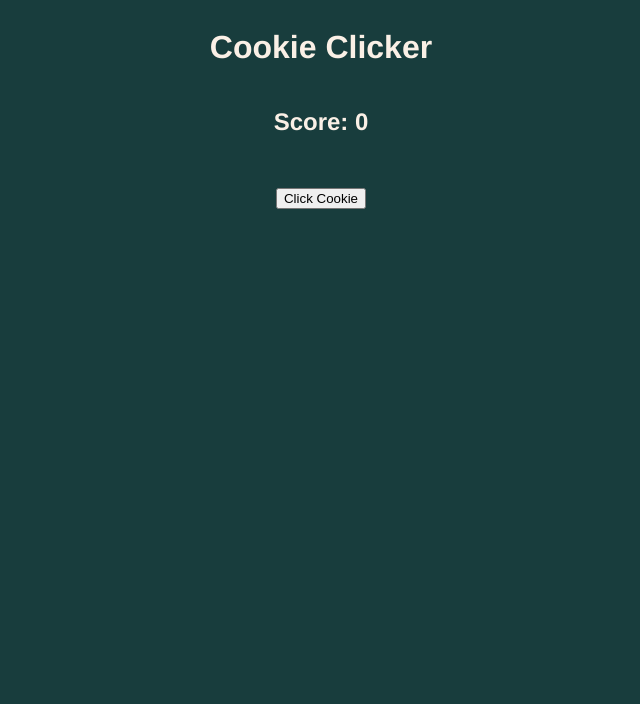
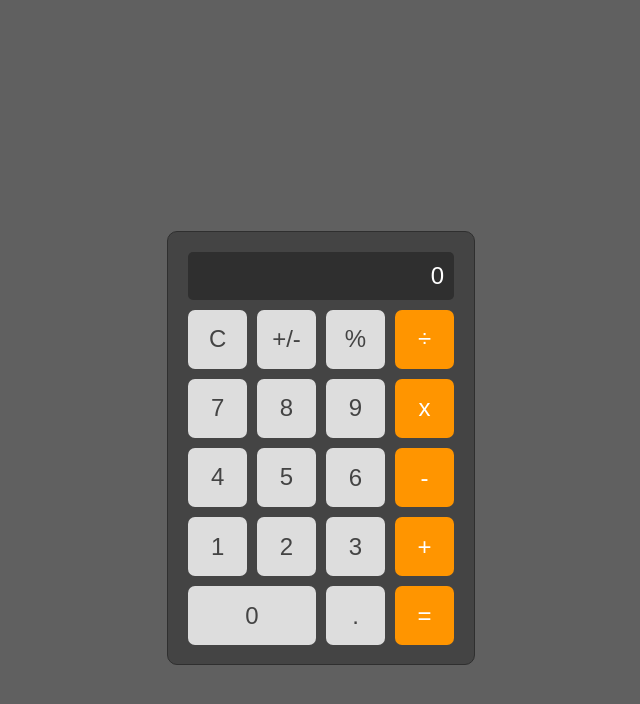
Before and after one commit to VanceyA/vanillaJSCookieClicker, a plain HTML site: page index.html in a window 1280 px wide. Shown: the whole page, without its empty margins (319-959 px from the left). Drawn offline with Linux system fonts and the light colour scheme.

Commit message:
Totall Real Calculator

```diff
--- a/index.html
+++ b/index.html
@@ -1,20 +1,34 @@
 <!DOCTYPE html>
-<html lang="en">
+<html>
 <head>
-    <meta charset="UTF-8">
-    <meta name="viewport" content="width=device-width, initial-scale=1.0">
-    <title>Cookie Clicker</title>
+    <title>Totally Real Calculator</title>
     <link rel="stylesheet" href="style.css">
 </head>
 <body>
-    <div id="headerContainer">
-        <h1 id="title">Cookie Clicker</h1>
-        <h2 id="score">Score: 0</h2>
+    <div id="header" class="header"></div>
+    <div class="calculatorBody">
+        <div id="display" class="display">0</div>
+        <button onclick="clearDisplay()" class="button">C</button>
+        <button onclick="negative()" class="button">+/-</button>
+        <button onclick="percent()" class="button">%</button>
+        <button onclick="divide()" class="button orange">÷</button>
+        <button onclick="numberInput('7')" class="button">7</button>
+        <button onclick="numberInput('8')" class="button">8</button>
+        <button onclick="numberInput('9')" class="button">9</button>
+        <button onclick="multiply()" class="button orange">x</button>
+        <button onclick="numberInput('4')" class="button">4</button>
+        <button onclick="numberInput('5')" class="button">5</button>
+        <button onclick="numberInput('6')" class="button">6</button>
+        <button onclick="subtract()" class="button orange">-</button>
+        <button onclick="numberInput('1')" class="button">1</button>
+        <button onclick="numberInput('2')" class="button">2</button>
+        <button onclick="numberInput('3')" class="button">3</button>
+        <button onclick="add()" class="button orange">+</button>
+        <button onclick="numberInput('0')" class="button zero">0</button>
+        <button onclick="decimal()" class="button">.</button>
+        <button onclick="calculate()" class="button orange">=</button>
     </div>
-    <div id="cookieContainer">
-        <button id="cookieButton" onclick="addCookie()">Click Cookie</button>
-    </div>
-
+    <!-- Use JS to add button here after 10 second that will be able to activate party mode. -->
 
     <script src="index.js"></script>
 </body>
--- a/index.js
+++ b/index.js
@@ -1,12 +1,149 @@
-let score = 0;
+let first = 0;
+let selected = 1;
+let second = 0;
+let numberIsInt = true;
+let mode;
+let negativity = false;
 
-let scoreDisplay = document.querySelector("#score");
+let header = document.querySelector("#header")
+let display = document.querySelector("#display");
 
-function random(min, max) {
-    return Math.floor(Math.random() * (max - min + 1)) + min;
+function numberInput(number) {
+    if (selected === 1) {
+        if (first === 0) {
+            first = number;
+            display.innerHTML = first;
+        } else {
+            first += number;
+            display.innerHTML = first;
+        }
+    } else {
+        if (second === 0) {
+            second = number;
+            display.innerHTML = second;
+        } else {
+            second += number;
+            display.innerHTML = second;
+        }
+    }
 }
 
-function addCookie() {
-    score++;
-    scoreDisplay.innerHTML = `Score: ${score}`;
+function clearDisplay() {
+    console.log("Cleared!");
+    header.innerHTML = "";
+    selected = 1;
+    first = 0;
+    second = 0;
+    display.innerHTML = first;
 }
+
+function negative() {
+    header.innerHTML = "Always negative, try being happy for once. Maybe try touching some grass or something."
+    negativity = !negativity;
+    if (negativity) {
+        if (selected === 1) {
+            first = "-" + first;
+            display.innerHTML = first;
+        } else {
+            second = "-" + second;
+            display.innerHTML = second;
+        }
+
+    } else {
+        if (selected === 1) {
+            first = first.slice(1);
+            display.innerHTML = first;
+        } else {
+            second = second.slice(1);
+            display.innerHTML = second;
+        }
+    }
+}
+
+function percent() {
+    header.innerHTML = "No.";
+}
+
+function divide() {
+    if (selected === 1) {
+        selected = 2;
+        mode = "division";
+        display.innerHTML = second;
+    } else {
+        header.innerHTML = "I can only do so much.";
+    }
+}
+
+function multiply() {
+    if (selected === 1) {
+        selected = 2;
+        mode = "multiplication";
+        display.innerHTML = second;
+    } else {
+        header.innerHTML = "Too much math. That's boring.";
+    }
+}
+
+function subtract() {
+    if (selected === 1) {
+        selected = 2;
+        mode = "subtraction";
+        display.innerHTML = second;
+    } else {
+        header.innerHTML = "You're already low enough.";
+    }
+}
+
+function add() {
+    if (selected === 1) {
+        selected = 2;
+        mode = "addition";
+        display.innerHTML = second;
+    } else {
+        header.innerHTML = "You don't need to add more than that.";
+    }
+}
+
+function decimal() {
+    if (numberIsInt) {
+        numberIsInt = !numberIsInt;
+        if (selected === 1) {
+            first += ".";
+            display.innerHTML = first;
+        } else {
+            second += ".";
+            display.innerHTML = second;
+        }
+    } else {
+        numberIsInt = !numberIsInt;
+        if (selected === 1) {
+            first = first.replace('.', '');
+            display.innerHTML = first;
+        } else {
+            second = second.replace('.', '');
+            display.innerHTML = second;
+        }
+    }
+}
+
+function calculate() {
+    if (first && second) {
+        if (mode === "multiplication") {
+            header.innerHTML = "How about you multiply those grades and what do you get? Zero, you get zero because 0 * 0 is 0. Screw you, go do your homework.";
+        } else {
+            header.innerHTML = "Survey says you should figure this one out on your own.";
+        }
+    } else {
+        header.innerHTML = "YOU NEED TO USE BOTH NUMBERS NUMB NUTS!!!";
+    }
+}
+
+let choice = Math.floor(Math.random() * (10 - 0));
+let allButtons = document.querySelectorAll("button");
+if (choice === 0) {
+    allButtons.forEach((button) => {
+        button.innerHTML = "ඞ";
+    });
+    display.innerHTML = "ඞ";
+    header.innerHTML = "ඞ";
+}
--- a/style.css
+++ b/style.css
@@ -1,31 +1,66 @@
-/*
-
-Colors:
-#040D12 (Black)
-#183D3D (Dark Green)
-#5C8374 (Mid green)
-#93B1A6 (Light Green)
-#FAF0E6 (Creamy White)
-
-*/
+html {
+    user-select: none;
+}
 
 body {
-    font-family: Helvetica, sans-serif;
-    color: #FAF0E6;
-    background-color: #183D3D;
+    display: flex;
+    justify-content: center;
+    align-items: center;
+    flex-direction: column;
+    height: 100vh;
+    margin: 0;
+    background-color: #606060;
+    font-family: Arial, Helvetica, sans-serif;
 }
 
-#headerContainer {
-    display: flex;
-    flex-direction: column;
-    justify-content: center;
-    align-items: center;
-    padding-bottom: 2em;
+.header {
+    color: white;
+    margin: 1em 1em;
+    font-size: 48px;
+    text-align: center;
 }
 
-#cookieContainer {
-    display: flex;
-    flex-direction: column;
-    justify-content: center;
-    align-items: center;
+.calculatorBody {
+    background-color: #444;
+    border: 1px solid #2f2f2f;
+    border-radius: 10px;
+    padding: 20px;
+    display: grid;
+    grid-template-columns: repeat(4, 1fr);
+    grid-gap: 10px;
 }
+
+.display {
+    grid-column: 1 / 5;
+    background-color: #2f2f2f;
+    color: white;
+    font-size: 24px;
+    text-align: right;
+    padding: 10px;
+    border-radius: 5px;
+}
+
+.button {
+    aspect-ratio: 1 / 1;
+    background-color: #ddd;
+    color: #444;
+    font-size: 24px;
+    padding: 15px;
+    border: none;
+    border-radius: 7px;
+    cursor: pointer;
+}
+
+.button.orange {
+    background-color: #ff9500;
+    color: white;
+}
+
+.button.zero {
+    aspect-ratio: 2.165 / 1;
+    grid-column: 1 / 3;
+}
+
+.button:hover {
+    background-color: #ccc;
+}
```
